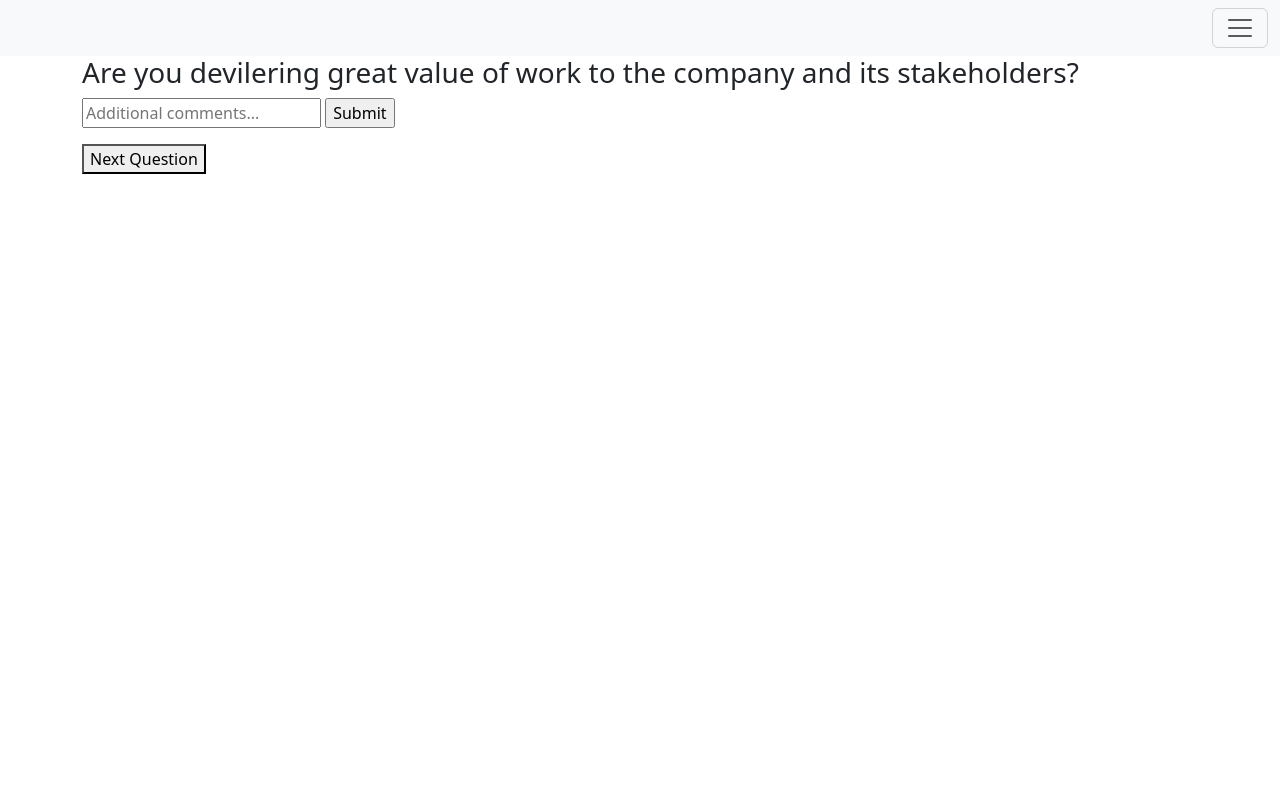
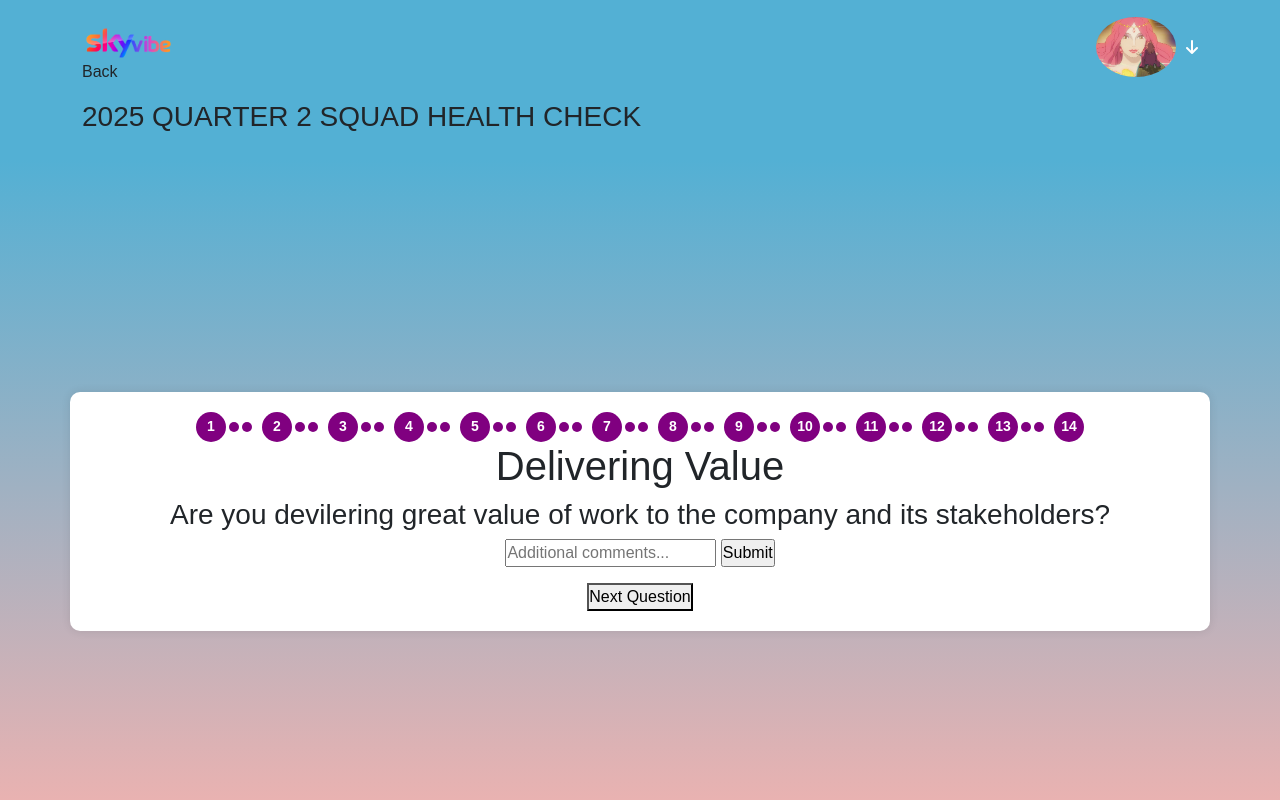
Before and after one commit to gzmgzde/SKY_STAFFHEALTH_CHECK, a Django app: page /survey/ in a window 1280 px wide. Run offline with Django 5.2, Linux system fonts and the light colour scheme; some web fonts are replaced.

Commit message:
Added some html structure and css.

```diff
--- a/mySkyProject/surveyPage/static/surveyPage/css/surveyPage_css.css
+++ b/mySkyProject/surveyPage/static/surveyPage/css/surveyPage_css.css
@@ -0,0 +1,100 @@
+* {
+  margin: 0;
+  padding: 0;
+  box-sizing: border-box;
+  font-family: "skyFont", sans-serif;
+}
+body {
+  background: linear-gradient(180deg, #53b0d4 20%, #e9b2b1 100%);
+  background-size: 100% 100%;
+  background-repeat: no-repeat;
+  min-height: 100vh;
+}
+@font-face {
+  font-family: "skyFont";
+  src: url("/mySkyProject/surveyPage/static/surveyPage/font/Sky\ Text.ttf")
+    format("truetype");
+  font-weight: normal;
+  font-style: normal;
+}
+nav {
+  position: relative;
+  padding: 0 2rem;
+}
+.navbar {
+  width: 100%;
+  height: 60px;
+  margin: 0 auto;
+  max-width: 1200px;
+  display: flex;
+  justify-content: space-between;
+  align-items: center;
+}
+nav .profile-pic {
+  border-radius: 50%;
+  object-fit: cover;
+  margin: 0;
+  width: 80px;
+}
+.navbar span:last-child {
+  display: flex;
+  align-items: center;
+  gap: 10px; /* Adjust spacing between profile pic and arrow */
+}
+
+.fa-arrow-down {
+  margin-left: 0; /* Ensure no extra margin */
+}
+@media (max-width: 768px) {
+  .navbar-logo img.logo {
+    height: 30px;
+    width: 30px;
+  }
+}
+.custom-progress .progress-bar {
+  display: flex !important; /* Force flexbox layout */
+  flex-direction: row !important; /* Ensure horizontal alignment */
+  align-items: center !important;
+  gap: 10px; /* Space between steps */
+}
+
+.custom-progress .progress-step {
+  display: flex !important; /* Ensure each step is inline */
+  align-items: center !important;
+  gap: 3px;
+}
+
+.custom-progress .circle {
+  width: 30px;
+  height: 30px;
+  border-radius: 50%;
+  background-color: #800080;
+  color: white;
+  display: flex;
+  justify-content: center;
+  align-items: center;
+  font-size: 14px;
+  font-weight: bold;
+}
+
+.custom-progress .micro-circle {
+  width: 10px;
+  height: 10px;
+  border-radius: 50%;
+  background-color: #800080;
+}
+
+main {
+  width: 100%;
+  display: flex;
+  justify-content: center;
+}
+
+main .container-survey {
+  text-align: center;
+  margin-top: 250px;
+  background-color: white;
+  border-radius: 10px;
+  box-shadow: 0 0 10px rgba(0, 0, 0, 0.1);
+  padding: 20px 15px;
+}
--- a/mySkyProject/surveyPage/templates/surveyQ1.html
+++ b/mySkyProject/surveyPage/templates/surveyQ1.html
@@ -4,68 +4,144 @@
     <meta charset="UTF-8" />
     <meta name="viewport" content="width=device-width, initial-scale=1.0" />
     <title>SKY: Survey</title>
+    {% load static %}
+    <!-- Load the static tag -->
     <link
       href="https://cdn.jsdelivr.net/npm/bootstrap@5.3.3/dist/css/bootstrap.min.css"
       rel="stylesheet"
       integrity="sha384-QWTKZyjpPEjISv5WaRU9OFeRpok6YctnYmDr5pNlyT2bRjXh0JMhjY6hW+ALEwIH"
       crossorigin="anonymous"
     />
-    <link rel="stylesheet" href="survey.css" />
+    <link
+      rel="stylesheet"
+      href="https://cdnjs.cloudflare.com/ajax/libs/font-awesome/6.7.2/css/all.min.css"
+      integrity="sha512-Evv84Mr4kqVGRNSgIGL/F/aIDqQb7xQ2vcrdIwxfjThSH8CSR7PBEakCr51Ck+w+/U6swU2Im1vVX0SVk9ABhg=="
+      crossorigin="anonymous"
+      referrerpolicy="no-referrer"
+    />
+    <link
+      rel="stylesheet"
+      href="{% static 'surveyPage/css/surveyPage_css.css' %}"
+    />
   </head>
   <body>
-    <nav class="navbar bg-body-tertiary fixed-top">
-      <div class="container-fluid">
-        <a class="navbar-brand" href="#"> </a>
-        <button
-          class="navbar-toggler"
-          type="button"
-          data-bs-toggle="offcanvas"
-          data-bs-target="#offcanvasNavbar"
-          aria-controls="offcanvasNavbar"
-          aria-label="Toggle navigation"
-        >
-          <span class="navbar-toggler-icon"></span>
-        </button>
-        <div
-          class="offcanvas offcanvas-end"
-          tabindex="-1"
-          id="offcanvasNavbar"
-          aria-labelledby="offcanvasNavbarLabel"
-        >
-          <div class="offcanvas-header">
-            <h5 class="offcanvas-title" id="offcanvasNavbarLabel">Settings</h5>
-            <button
-              type="button"
-              class="btn-close"
-              data-bs-dismiss="offcanvas"
-              aria-label="Close"
-            ></button>
+    <nav>
+      <div class="container">
+        <div class="row">
+          <div class="col-12">
+            <div class="navbar">
+              <span>
+                <h1 class="header-1">
+                  <img
+                    src="{% static 'surveyPage/images/logo.png' %}"
+                    alt="SkyVibe Logo"
+                    class="logo"
+                    height="70"
+                  />
+                </h1>
+              </span>
+              <span
+                ><img
+                  src="{% static 'surveyPage/images/Unknown.jpg' %}"
+                  alt="Navbar Profile Pic"
+                  class="profile-pic"
+                  height="60"
+                  weight="70"
+                />
+                <i class="fa-solid fa-arrow-down" style="color: #ffffff"></i>
+              </span>
             </div>
-          <div class="offcanvas-body">
-            <ul class="navbar-nav justify-content-end flex-grow-1 pe-3">
-              <li class="nav-item">
-                <a class="nav-link active" aria-current="page" href="#"
-                  >Dashboard</a
-                >
-              </li>
-              <li class="nav-item">
-                <a class="nav-link" href="#">Logout</a>
-              </li>
-            </ul>
           </div>
         </div>
       </div>
     </nav>
     <main>
       <div class="container">
-        <div class="progress-container">
-          <div class="progress-bar" id="progressBar"></div>
+        <div class="row">
+          <div class="col-12">
+            <p>Back</p>
+            <h3 class="header-1">2025 QUARTER 2 SQUAD HEALTH CHECK</h3>
           </div>
+          <div class="container-survey">
+            <div class="progress-container custom-progress">
+              <div class="progress-bar">
+                <span class="progress-step">
+                  <span class="circle">1</span>
+                  <span class="micro-circle"></span>
+                  <span class="micro-circle"></span>
+                </span>
+                <span class="progress-step">
+                  <span class="circle">2</span>
+                  <span class="micro-circle"></span>
+                  <span class="micro-circle"></span>
+                </span>
+                <span class="progress-step">
+                  <span class="circle">3</span>
+                  <span class="micro-circle"></span>
+                  <span class="micro-circle"></span>
+                </span>
+                <span class="progress-step">
+                  <span class="circle">4</span>
+                  <span class="micro-circle"></span>
+                  <span class="micro-circle"></span>
+                </span>
+                <span class="progress-step">
+                  <span class="circle">5</span>
+                  <span class="micro-circle"></span>
+                  <span class="micro-circle"></span>
+                </span>
+                <span class="progress-step">
+                  <span class="circle">6</span>
+                  <span class="micro-circle"></span>
+                  <span class="micro-circle"></span>
+                </span>
+                <span class="progress-step">
+                  <span class="circle">7</span>
+                  <span class="micro-circle"></span>
+                  <span class="micro-circle"></span>
+                </span>
+                <span class="progress-step">
+                  <span class="circle">8</span>
+                  <span class="micro-circle"></span>
+                  <span class="micro-circle"></span>
+                </span>
+                <span class="progress-step">
+                  <span class="circle">9</span>
+                  <span class="micro-circle"></span>
+                  <span class="micro-circle"></span>
+                </span>
+                <span class="progress-step">
+                  <span class="circle">10</span>
+                  <span class="micro-circle"></span>
+                  <span class="micro-circle"></span>
+                </span>
+                <span class="progress-step">
+                  <span class="circle">11</span>
+                  <span class="micro-circle"></span>
+                  <span class="micro-circle"></span>
+                </span>
+                <span class="progress-step">
+                  <span class="circle">12</span>
+                  <span class="micro-circle"></span>
+                  <span class="micro-circle"></span>
+                </span>
+                <span class="progress-step">
+                  <span class="circle">13</span>
+                  <span class="micro-circle"></span>
+                  <span class="micro-circle"></span>
+                </span>
+                <span class="progress-step">
+                  <span class="circle">14</span>
+                </span>
+              </div>
+            </div>
+
             <h1 class="header-1">Delivering Value</h1>
             <h3>
               Are you devilering great value of work to the company and its
               stakeholders?
             </h3>
+            <div class="col-12">
               <form action="#" id="surveyForm">
                 <input
                   type="text"
@@ -75,14 +151,15 @@
                 />
                 <input type="submit" value="Submit" class="survey-button" />
               </form>
+            </div>
             <div id="commentSection">
               <ul id="commentsList"></ul>
             </div>
-        <div class="row">
             <div class="col-12">
               <a href="surveyQ2.html"
                 ><button id="nextQuestionBtn">Next Question</button></a
               >
+            </div>
           </div>
         </div>
       </div>
```
Also changed, not shown: surveyQ2.html (+69 -88 lines), mySkyProject/surveyPage/static/surveyPage/images/Unknown.jpg (added). Lines whose indentation alone changed are shown as unchanged.
